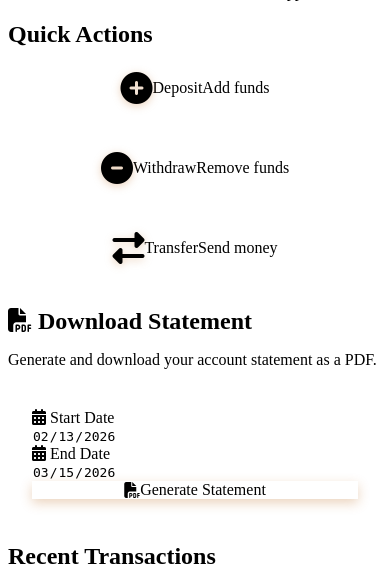
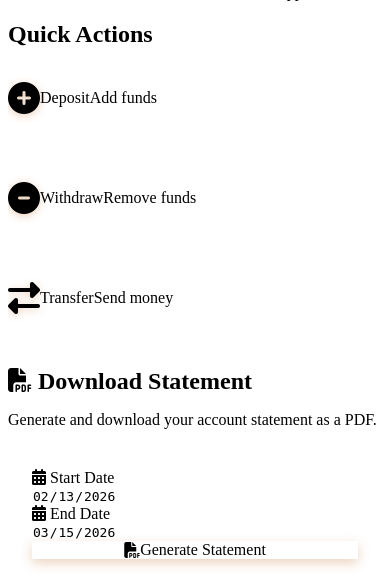
Before and after one commit to AhmadMWaddah/DigitalWallet, a Django app: page /dashboard/ in a window 390 px wide. Shown: the part 136-724 px from the top of the page. Run offline with Django 5.2, Linux system fonts and the light colour scheme; the visitor is signed in with stand-in values (Sample User, id 1); data comes from the database, SQL or seed files in the repository; data that the repository does not hold is empty; parts of the project's set-up code (start-up, migrations or seed data) failed here and were passed over.

Commit message:
feat(ui): Earth-Tone Luxury styling for forms and Quick Actions
Form Inputs (forms.css):
- Background: var(--bg-tertiary) for dark earth-tone appearance
- Border: 1px solid var(--border-color) with subtle hover effect
- Padding: var(--spacing-md) var(--spacing-lg) for comfortable input
- Border-radius: var(--radius-lg) for rounded corners
- Focus state: Gold/primary glow with var(--color-primary-bg) shadow
- Select arrow: Custom SVG with toasted-almond color (#c98951)
- Success/Error states: Subtle colored backgrounds

Quick Actions (dashboard.css):
- 3-column CSS Grid with var(--spacing-lg) gaps
- Card-style buttons with gradient backgrounds
- Hover effects: translateY(-4px), gold glow shadow
- Icon scale animation on hover (transform: scale(1.1))
- Gradient overlay on hover for depth
- Mobile responsive: Stacks to single column, row layout
- Min-height: 140px for professional card appearance
- Border and shadow for depth perception

Design System Compliance:
- Uses CSS variables from base_variables.css
- Earth-tone palette: copperwood, toasted-almond, cornsilk
- Consistent spacing, radius, and transition values
- Professional luxury aesthetic

Co-authored-by: Qwen-Coder <qwen-coder@alibabacloud.com>

```diff
--- a/static/css/dashboard.css
+++ b/static/css/dashboard.css
@@ -143,11 +143,11 @@
     z-index: 1;
 }
 
-/* --#-- Quick Actions - Button Grid Design */
+/* --#-- Quick Actions - 3-Column Card Grid Design */
 .action-grid {
     display: grid;
     grid-template-columns: repeat(3, 1fr);
-    gap: var(--spacing-md);
+    gap: var(--spacing-lg);
     margin-bottom: var(--spacing-lg);
 }
 
@@ -157,41 +157,98 @@
     align-items: center;
     justify-content: center;
     gap: var(--spacing-sm);
-    padding: var(--spacing-xl);
-    background: linear-gradient(135deg, var(--bg-secondary), var(--bg-tertiary));
-    border: 1px solid var(--border-color-light);
+    padding: var(--spacing-xl) var(--spacing-lg);
+    background: linear-gradient(135deg, var(--bg-card), var(--bg-tertiary));
+    border: 1px solid var(--border-color);
     border-radius: var(--radius-xl);
     text-decoration: none;
     color: var(--cornsilk);
     font-weight: var(--font-semibold);
     font-size: var(--text-sm);
     transition: all var(--transition-base);
-    box-shadow: var(--shadow-md);
-    min-height: 120px;
+    box-shadow: var(--shadow-sm);
+    min-height: 140px;
+    position: relative;
+    overflow: hidden;
+}
+
+/* Subtle gradient overlay on hover */
+.action-btn::before {
+    content: "";
+    position: absolute;
+    top: 0;
+    left: 0;
+    right: 0;
+    bottom: 0;
+    background: linear-gradient(135deg, rgba(188, 108, 37, 0.1), transparent);
+    opacity: 0;
+    transition: opacity var(--transition-base);
+    pointer-events: none;
 }
 
 .action-btn:hover {
     transform: translateY(-4px);
-    box-shadow: var(--shadow-lg), var(--shadow-glow);
+    box-shadow: var(--shadow-lg), 0 0 20px rgba(188, 108, 37, 0.2);
     border-color: var(--color-primary);
-    background: linear-gradient(135deg, var(--color-primary-bg), var(--bg-secondary));
+    background: linear-gradient(135deg, var(--bg-tertiary), var(--bg-secondary));
+}
+
+.action-btn:hover::before {
+    opacity: 1;
+}
+
+.action-btn:active {
+    transform: translateY(-2px);
 }
 
 .action-btn-icon {
     font-size: 2.5rem;
-    margin-bottom: var(--spacing-xs);
+    margin-bottom: var(--spacing-sm);
     filter: drop-shadow(0 2px 4px rgba(188, 108, 37, 0.3));
+    transition: transform var(--transition-base);
+}
+
+.action-btn:hover .action-btn-icon {
+    transform: scale(1.1);
 }
 
 .action-btn-label {
     font-weight: var(--font-semibold);
     color: var(--cornsilk);
+    font-size: var(--text-sm);
+    margin-bottom: var(--spacing-xs);
 }
 
 .action-btn-sublabel {
     font-size: var(--text-xs);
     color: var(--text-tertiary);
     font-weight: var(--font-normal);
+    text-align: center;
+}
+
+/* Responsive: Stack on mobile */
+@media (max-width: 768px) {
+    .action-grid {
+        grid-template-columns: 1fr;
+        gap: var(--spacing-md);
+    }
+
+    .action-btn {
+        min-height: 100px;
+        flex-direction: row;
+        justify-content: flex-start;
+        padding: var(--spacing-md) var(--spacing-lg);
+        gap: var(--spacing-md);
+    }
+
+    .action-btn-icon {
+        font-size: 2rem;
+        margin-bottom: 0;
+    }
+
+    .action-btn-label {
+        margin-bottom: 0;
+    }
 }
 
 /* --#-- Transaction List */
@@ -420,21 +477,6 @@
     .amount-value {
         font-size: 2.5rem;
     }
-
-    .action-grid {
-        grid-template-columns: 1fr;
-    }
-
-    .action-btn {
-        flex-direction: row;
-        min-height: 80px;
-        padding: var(--spacing-md);
-    }
-
-    .action-btn-icon {
-        font-size: 2rem;
-        margin-bottom: 0;
-    }
 }
 
 @media (max-width: 768px) {
```
Also changed, not shown: static/css/forms.css (+21 -9 lines), 1 other file.
